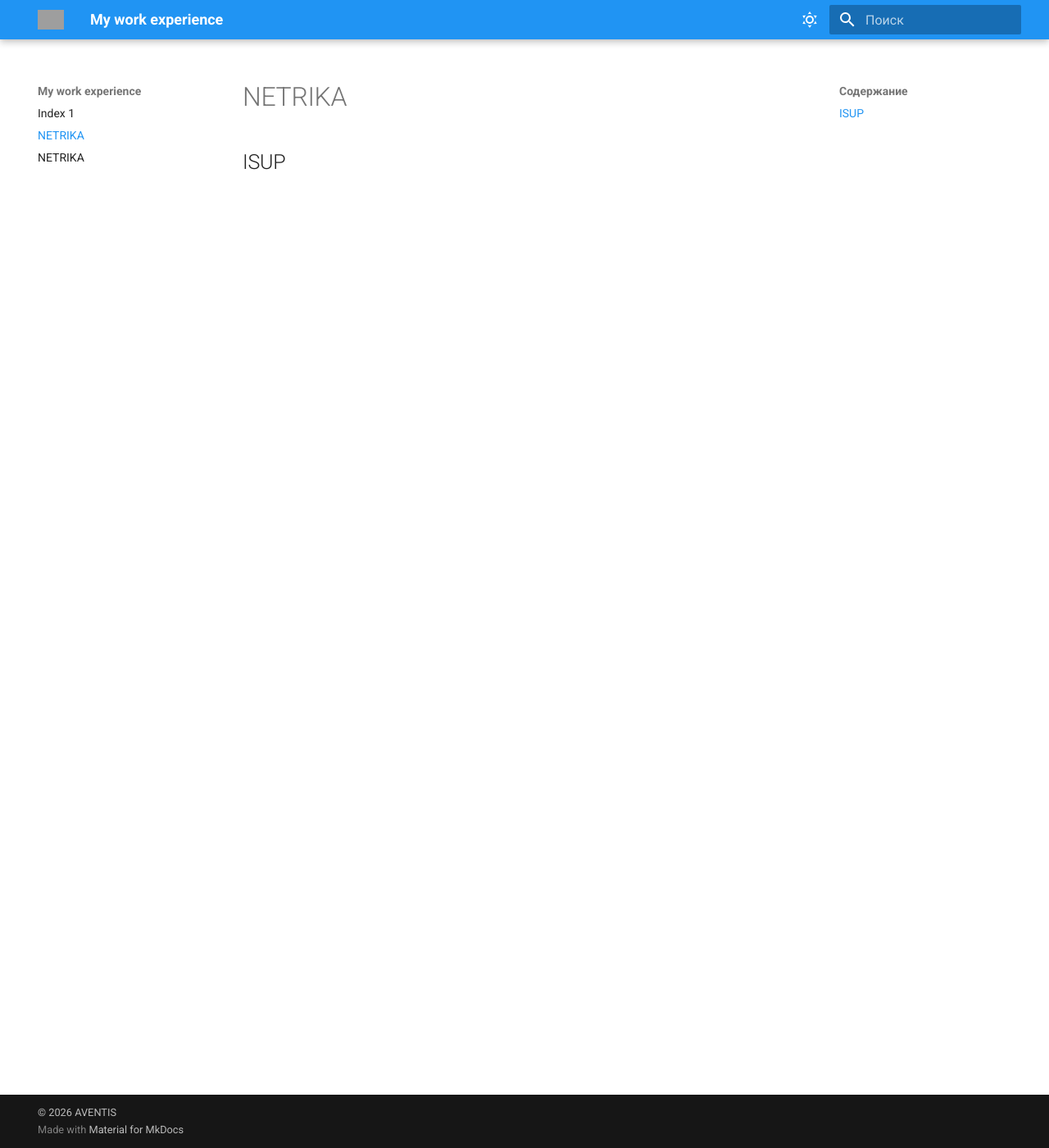
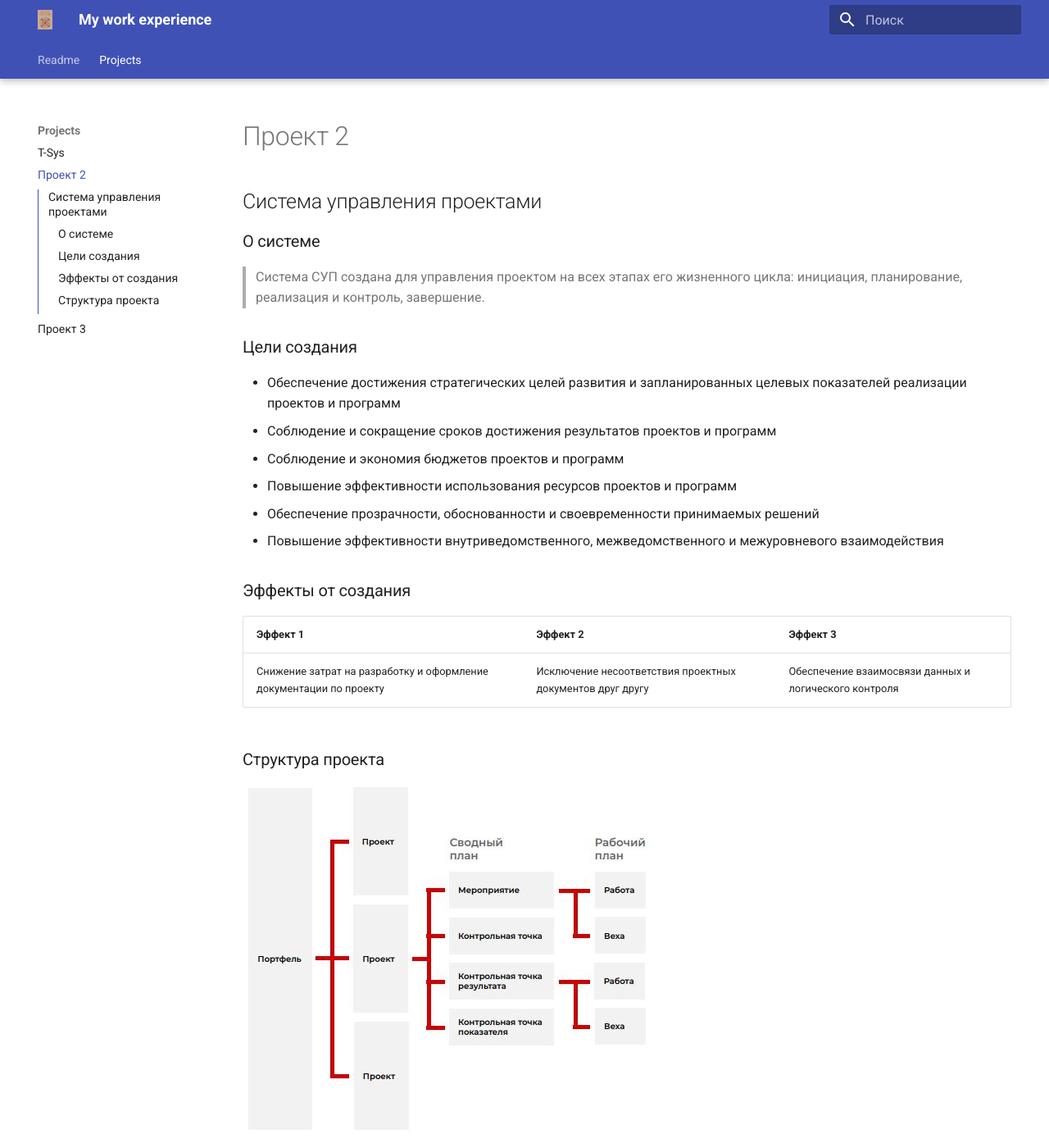
Before and after one commit to aventis1981/Techwriter_docs, an MkDocs documentation site: the page built from docs/index_2.md, in a window 1280 px wide and 1400 px high. Shown: the whole window at 82% size. Built offline with MkDocs 1.6.1 and Material for MkDocs 9.7.7, drawn with Linux system fonts in a browser that asks for light colours; grey boxes are pictures that could not be loaded.

Commit message:
all modified files added

```diff
--- a/docs/index_2.md
+++ b/docs/index_2.md
@@ -1,2 +1,32 @@
-# NETRIKA
-## ISUP
+## Система управления проектами
+### О системе
+
+>Система СУП создана для управления проектом на всех этапах его
+жизненного цикла: инициация, планирование,
+реализация и контроль, завершение.
+
+### Цели создания
+- Обеспечение достижения стратегических целей
+развития и запланированных целевых
+показателей реализации проектов и программ
+- Соблюдение и сокращение сроков достижения
+результатов проектов и программ
+- Соблюдение и экономия бюджетов проектов
+и программ
+- Повышение эффективности использования
+ресурсов проектов и программ
+- Обеспечение прозрачности, обоснованности
+и своевременности принимаемых решений
+- Повышение эффективности
+внутриведомственного, межведомственного
+и межуровневого взаимодействия
+
+### Эффекты от создания
+
+| Эффект 1 | Эффект 2 | Эффект 3
+|--------------|--------------| --------------|
+| Снижение затрат на разработку и оформление документации по проекту | Исключение несоответствия проектных документов друг другу | Обеспечение взаимосвязи данных и логического контроля|
+
+### Структура проекта
+
+![Структура проекта](project_structure.JPG)
--- a/mkdocs.yml
+++ b/mkdocs.yml
@@ -1,76 +1,34 @@
-site_name: My work experience # Название сайта
-site_description: My work experience in last projects # Описание сайта, добавляется в meta-теги
-theme: # Тема сайта, информация о ее параметрах
-  name: material # Название темы
-  logo: logo.svg # Ссылка на логотип сайта
-  font:
-    text: Roboto # Шрифт текста
-    code: Roboto Mono # Шрифт для текста кода
-  features:
-    #- navigation.sections
-    - navigation.path # Хлебные крошки
-    - navigation.indexes # Позволяет создавать корневые страницы разделов меню. Корневая страница должна лежать в папке раздела и называться index.md. Пример использования корневых страниц приведен ниже в настройках nav
-    #- navigation.tabs # Верхнее меню
-    #- navigation.tabs.sticky # Фиксация верхнего меню
-    #- Navigation sections # Настройка спойлеров в левом меню
-    #- navigation.expand # Разворачивает спойлеры в левом меню по умолчанию
-    #- toc.integrate # Фиксирует оглавление страницы в левом меню
-    - navigation.instant # Функция быстрой загрузки страниц
-    - navigation.top # Добавляет кнопку «к началу» для быстрой обратной прокрутки страницы
-    - search.suggest # Подсказки при вводе поискового запроса
-    - search.highlight # Подсветка результатов поиска в тексте страницы
-    - content.code.copy # Кнопка копирования в блоке кода
-
-  language: ru # Язык
-  palette: # Настройки светлой и тёмной тем
-    # Настройки светлой темы
-    - scheme: default
-      toggle:
-        icon: material/weather-sunny # Иконка для активации светлой темы
-        name: Выключить солнышко # Всплывающий текст-подсказка
-      primary: blue # Основной цвет
-      accent: purple # Акцентный цвет
-    # Настройки тёмной темы
-    - scheme: slate
-      toggle:
-        icon: material/weather-night
-        name: Позвать солнышко
-      primary: deep purple
-      accent: blue
-
-#nav: # Структура сайта
-    - Главная страница: index.md
-    - Озёра России:
-      - lakes/index.md
-      - Онежское озеро: lakes/onega.md
-      - Ладожское озеро: lakes/ladoga.md
-      - Байкал: lakes/baikal.md
-    - Реки России:
-      - rivers/index.md
-      - Свирь: rivers/svir.md
-      - Нева: rivers/neva.md
-      - Ангара: rivers/angara.md
-
-#extra:
-  social: # Ссылки на соц.сети
-    - icon: fontawesome/brands/github-alt # Иконка гитхаба
-      link: https://github.com/{your_account} # Ссылка на гитхаб
-
-markdown_extensions: # Расширения markdown
-  - admonition # Поддержка информационных панелей (сообщений типа «Внимание», «Совет», «Примечание», etc.)
-  - footnotes # Поддержка встроенных сносок на страницах
-  - attr_list # Использование html-атрибутов и CSS в элементах markdown
-  - md_in_html # Поддержка markdown внутри html
-  - def_list # Поддержка списков определений
-  - pymdownx.tabbed # Использование вкладок (табов)
-  - pymdownx.details # Использование спойлеров (катов)
-  - pymdownx.highlight: # Подсветка синтаксиса в блоках кода
-      anchor_linenums: true
-  - pymdownx.superfences # Поддержка вложенных блоков кода
-  - pymdownx.snippets # Использование заимствованного контента
-  - pymdownx.emoji: # Иконки и эмодзи
-      emoji_index: !!python/name:material.extensions.emoji.twemoji
-      emoji_generator: !!python/name:material.extensions.emoji.to_svg
-
-copyright: |
-  &copy; 2026 AVENTIS
+ site_name: My work experience # Название сайта
+ site_description: My work experience in last projects # Описание сайта, добавляется в meta-теги
+ nav: # Структура сайта
+    - Readme: index_readme.md
+    - Projects:
+      - T-Sys: index_1.md
+      - Проект 2: index_2.md
+      - Проект 3: index_3.md
+ copyright:
+  (c) AVENTIS 2026
+ theme:  # Тема сайта, информация о ее параметрах
+   name: material  # Название темы
+   logo: logo.jpg  # Ссылка на логотип сайта
+   font:
+    text: Roboto  # Шрифт текста
+    code: Roboto Mono  # Шрифт для текста кода
+   features:  # Функции темы
+    - navigation.sections  # Настройка секций навигации
+    - navigation.path  # Хлебные крошки
+    - navigation.indexes  # Позволяет создавать корневые страницы разделов меню.
+    - navigation.tabs  # Верхнее меню
+    - navigation.tabs.sticky  # Фиксация верхнего меню
+    - navigation.expand  # Разворачивает спойлеры в левом меню по умолчанию
+    - toc.integrate  # Фиксирует оглавление страницы в левом меню
+    - navigation.instant  # Функция быстрой загрузки страниц
+    - navigation.top  # Добавляет кнопку «к началу» для быстрой обратной прокрутки страницы
+    - search.suggest  # Подсказки при вводе поискового запроса
+    - search.highlight  # Подсветка результатов поиска в тексте страницы
+    - content.code.copy  # Кнопка копирования в блоке кода
+   language: ru # Язык
+   palette: # Настройки светлой и тёмной тем
+   primary: pink # Основной цвет
+   accent: green # Акцентный цвет
+ logo: logo.svg  # Ссылка на логотип сайта
```
Also changed, not shown: docs/index_3.md (+17 -2 lines), docs/index_readme.md (added, +1 -0 lines), mkdocs_1.yml (added, +67 -0 lines), docs/logo.jpg (added), docs/project_structure.JPG (added).
